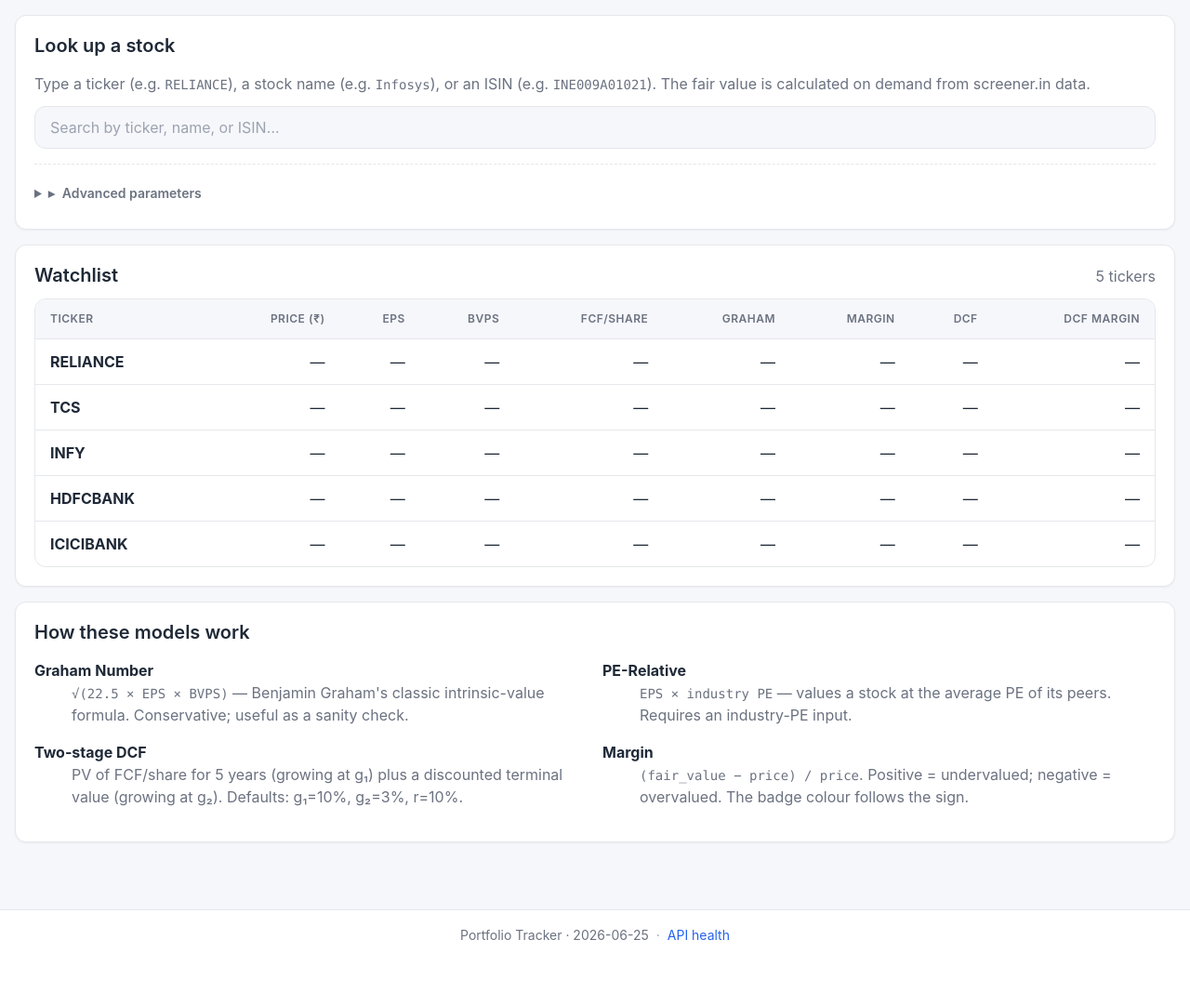
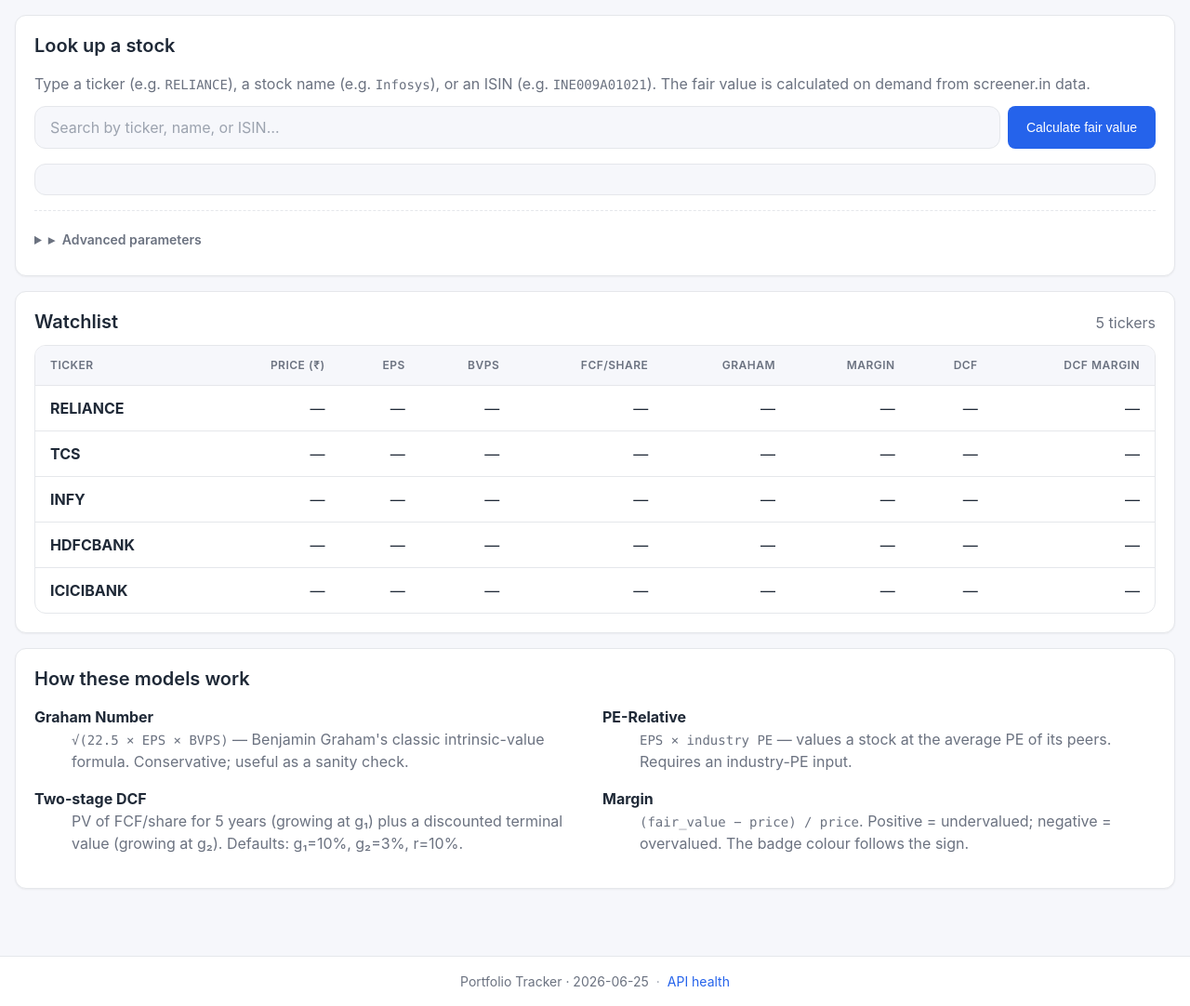
Before and after one commit to harishkumar9640/portfolio-tracker, a FastAPI app: page /fairvalue in a window 1280 px wide. Shown: the part 174-1256 px from the top of the page at 93% size. Before the commit the page ends 1185 px from the top, so only its background shows below. Run offline with FastAPI, Linux system fonts and the light colour scheme; data that the repository does not hold is empty.

Commit message:
Add visible 'Calculate fair value' button + result placeholder
User reported that after typing 'ITC' in the fairvalue search box,
nothing happened — no numbers displayed. Root cause: the only way to
trigger the lookup was to click an autocomplete suggestion or press
Enter, neither of which is obvious to a first-time user.

Fix:
  - Added an explicit 'Calculate fair value' button (type=button) next
    to the search input. Clicking it triggers the same lookup the
    suggestion-click and Enter-key paths do.
  - Added a placeholder panel that appears on page load so the user
    sees exactly what to do: 'Enter a ticker ... click Calculate fair
    value' with example tickers.
  - Layout: input flex-grows to fill space, button is fixed-width with
    white-space: nowrap so it stays on one line.
  - Styled the keyboard-shortcut hint with <kbd> element for visual
    polish.
  - Updated fairvalue.js: new submitBtn click handler calls
    runLookup(input.value.trim()).

Verified end-to-end:
  GET /fairvalue returns HTML containing the new button + placeholder
  POST /api/fairvalue/lookup with ITC returns full fair-value breakdown:
    Graham ₹73.62, PE-Relative ₹104, DCF ₹290.27, all margins.

Tests (256 -> 259, all offline):
  - test_fairvalue_page_has_search_input still passes
  - test_fairvalue_submit_button_present: verifies the button is a
    real <button type='button'> with id='lookupSubmit'
  - test_fairvalue_result_panel_shows_placeholder_initially: verifies
    the result div is not hidden on page load (so the placeholder is
    visible immediately)
  - test_fairvalue_js_includes_submit_button_handler: parses the JS
    source and confirms submitBtn has a click listener that calls
    runLookup

```diff
--- a/webapp/static/css/app.css
+++ b/webapp/static/css/app.css
@@ -448,6 +448,17 @@ pre {
   overflow-x: auto;
   border: 1px solid var(--c-border);
 }
+kbd {
+  font-family: var(--font-mono);
+  font-size: var(--fs-xs);
+  background: var(--c-bg);
+  border: 1px solid var(--c-border);
+  border-bottom-width: 2px;
+  border-radius: 4px;
+  padding: 1px 6px;
+  color: var(--c-fg);
+  white-space: nowrap;
+}
 
 /* ---------- Utility ---------- */
 .text-muted   { color: var(--c-fg-muted); }
@@ -475,6 +486,18 @@ pre {
 .lookup {
   position: relative;
   margin-bottom: var(--s-3);
+}
+.lookup-row {
+  display: flex;
+  gap: var(--s-2);
+  align-items: stretch;
+}
+.lookup-row .lookup-input-wrap { flex: 1 1 auto; }
+.lookup-row .lookup-submit {
+  flex: 0 0 auto;
+  white-space: nowrap;
+  padding-left: var(--s-5);
+  padding-right: var(--s-5);
 }
 .lookup-input-wrap {
   position: relative;
--- a/webapp/static/js/fairvalue.js
+++ b/webapp/static/js/fairvalue.js
@@ -6,6 +6,7 @@
 
   const input        = document.getElementById('lookupInput');
   const clearBtn     = document.getElementById('lookupClear');
+  const submitBtn    = document.getElementById('lookupSubmit');
   const suggestions  = document.getElementById('lookupSuggestions');
   const resultPanel  = document.getElementById('lookupResult');
   const paramIndustry = document.getElementById('paramIndustryPe');
@@ -20,6 +21,9 @@
   let activeLookup = null;         // AbortController for in-flight valuation
   let highlightIdx = -1;           // -1 = no highlight
   let lastResults = [];
+
+  // Show a placeholder so the user knows what to do.
+  showPlaceholder();
 
   // ---------- helpers ----------
   function debounce(fn, ms) {
@@ -150,6 +154,26 @@
     if (!el) return undefined;
     const v = parseFloat(el.value);
     return Number.isFinite(v) ? v : undefined;
+  }
+
+  function showPlaceholder() {
+    input.classList.remove("is-loading");
+    resultPanel.hidden = false;
+    resultPanel.classList.remove("is-error");
+    resultPanel.innerHTML = `
+      <div class="lookup-result-header">
+        <div class="lookup-result-title">
+          <span class="text-muted">Enter a ticker, company name, or ISIN above and click <strong>Calculate fair value</strong>.</span>
+        </div>
+      </div>
+      <p class="text-muted text-sm">
+        Examples: <code>RELIANCE</code>, <code>Infosys Limited</code>,
+        <code>INE009A01021</code>, <code>HDFC Bank</code>.
+      </p>
+      <p class="text-muted text-sm">
+        Tip: pick a suggestion from the dropdown, press
+        <kbd>Enter</kbd>, or click the <strong>Calculate</strong> button.
+      </p>`;
   }
 
   function showLoading(ticker) {
@@ -335,10 +359,18 @@
     input.value = '';
     clearBtn.hidden = true;
     hideSuggestions();
-    resultPanel.hidden = true;
-    resultPanel.innerHTML = '';
+    showPlaceholder();
     input.focus();
   });
+
+  // Submit button: run the lookup on whatever's in the input.
+  if (submitBtn) {
+    submitBtn.addEventListener('click', () => {
+      hideSuggestions();
+      const q = input.value.trim();
+      if (q) runLookup(q);
+    });
+  }
 
   // Re-run lookup when any advanced param changes (only if we already have a ticker)
   [paramIndustry, paramG1, paramG2, paramR].forEach((el) => {
--- a/webapp/templates/fairvalue.html
+++ b/webapp/templates/fairvalue.html
@@ -28,6 +28,7 @@
   </p>
 
   <div class="lookup">
+    <div class="lookup-row">
       <div class="lookup-input-wrap">
         <input
           type="search"
@@ -44,12 +45,16 @@
         <button type="button" id="lookupClear" class="lookup-clear"
                 aria-label="Clear search" hidden>×</button>
       </div>
+      <button type="button" id="lookupSubmit" class="lookup-submit btn">
+        Calculate fair value
+      </button>
+    </div>
     <ul id="lookupSuggestions" class="lookup-suggestions" role="listbox"
         aria-label="Stock suggestions" hidden></ul>
   </div>
 
   {# Result panel — populated by JS #}
-  <div id="lookupResult" class="lookup-result" hidden></div>
+  <div id="lookupResult" class="lookup-result"></div></oldText>
 
   {# Advanced parameters (collapsible) #}
   <details class="lookup-params">
```
Also changed, not shown: tests/test_a11y.py (+36 -0 lines). Lines whose indentation alone changed are shown as unchanged.
